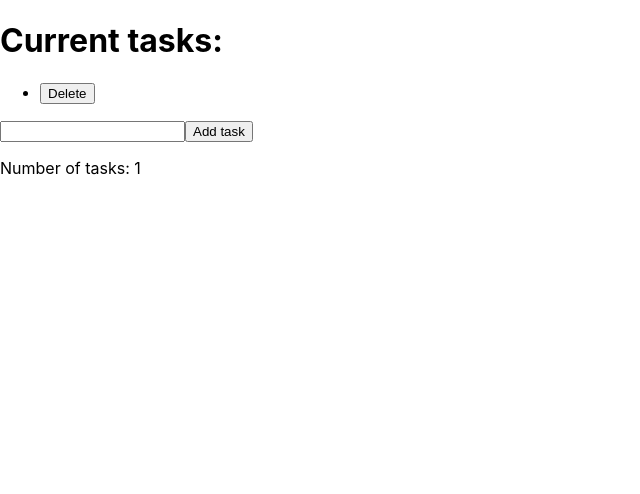
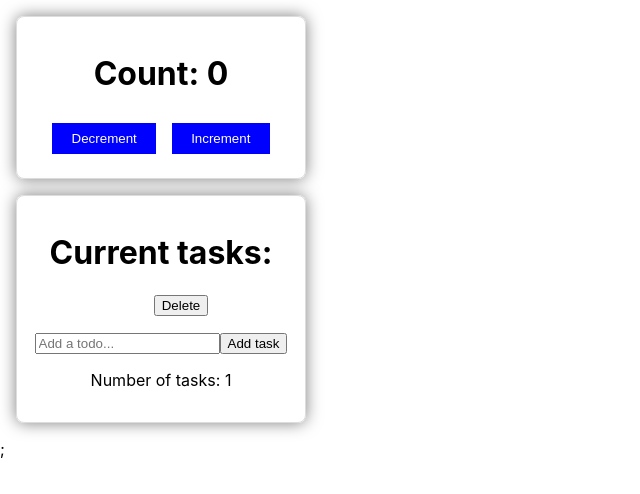
Before and after one commit to IvanaAndersson/ivanas-first-react-app, a React (Create React App) app: page / in a window 1280 px wide. Shown: the top 494 px of the page, without its empty margins (0-640 px from the left). Built offline with nearby package versions, Linux system fonts and the light colour scheme.

Commit message:
add functional counter component

```diff
--- a/src/App.css
+++ b/src/App.css
@@ -1,3 +1,35 @@
+/* Addition component */
 .incorrect {
   color: red;
 }
+
+/* Counter component */
+.counter,
+.todo-list {
+  width: 20%;
+  text-align: center;
+  padding: 1rem;
+  margin: 1rem;
+  border: 1px solid #ddd;
+  border-radius: 0.5rem;
+  box-shadow: 0 0 1rem rgba(0, 0, 0, 0.5);
+}
+
+.counter button {
+  outline: none;
+  border: none;
+  background-color: blue;
+  color: white;
+  padding: 0.5rem 1.2rem;
+  margin: 0.5rem;
+  cursor: pointer;
+}
+
+.counter button:hover {
+  background-color: lightblue;
+  color: blue;
+}
+/* Todo list component */
+.todo-list ul {
+  list-style-type: none;
+}
--- a/src/App.js
+++ b/src/App.js
@@ -3,9 +3,15 @@ import "./App.css";
 // import Counter from "./components/Counter";
 // import Addition from "./components/Addition";
 import FunctionalToDoList from "./components/FunctionalToDoList";
+import FunctionalCounter from "./components/FunctionalCounter";
 
 function App() {
-  return <FunctionalToDoList />;
+  return (
+    <>
+      <FunctionalCounter />
+      <FunctionalToDoList />;
+    </>
+  );
 }
 
 export default App;
--- /dev/null
+++ b/src/components/FunctionalCounter.jsx
@@ -0,0 +1,22 @@
+import React, { useState } from "react";
+
+const FunctionalCounter = () => {
+  const [count, setCount] = useState(0);
+
+  const handleDecrement = () => {
+    setCount(count - 1);
+  };
+
+  const handleIncrement = () => {
+    setCount(count + 1);
+  };
+  return (
+    <div className="counter">
+      <h1>Count: {count}</h1>
+      <button onClick={handleDecrement}>Decrement</button>
+      <button onClick={handleIncrement}>Increment</button>
+    </div>
+  );
+};
+
+export default FunctionalCounter;
--- a/src/components/FunctionalToDoList.jsx
+++ b/src/components/FunctionalToDoList.jsx
@@ -30,20 +30,27 @@ const FunctionalToDoList = props => {
   };
 
   return (
-    <div>
+    <div className="todo-list">
       <h1>Current tasks:</h1>
       <ul>
-        {tasks.map((task, i) => (
+        {tasks.map((task, completedTasks, i) => (
           <li key={i}>
-            <button data-index={i} onClick={deleteTask}>
-              Delete
-            </button>
             {task}
+
+            <span className="buttons">
+              <button data-index={i} onClick={deleteTask}>
+                Delete
+              </button>
+            </span>
           </li>
         ))}
       </ul>
       <div>
-        <input onChange={handleChange} value={input} />
+        <input
+          onChange={handleChange}
+          value={input}
+          placeholder="Add a todo..."
+        />
         <button onClick={addTask}>Add task</button>
         <p>Number of tasks: {tasks.length}</p>
       </div>
```
